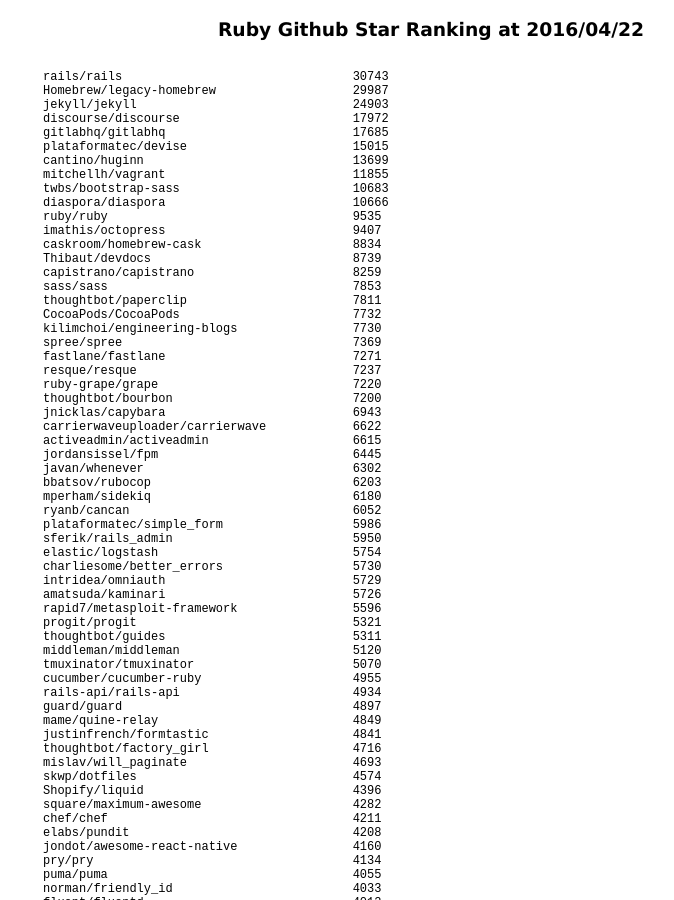
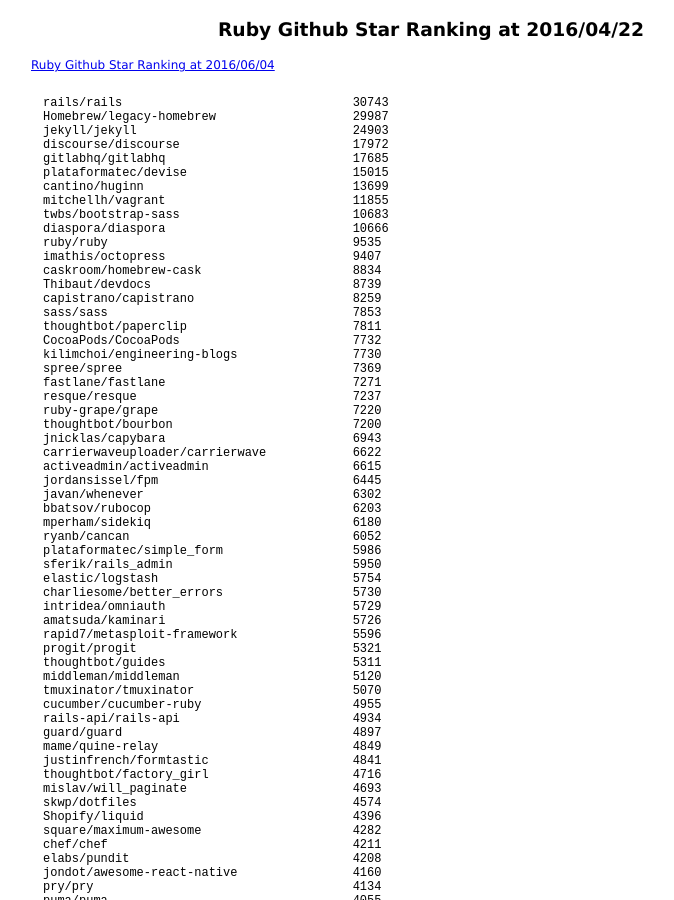
Before and after one commit to 38elements/38elements.github.com, a Jekyll site: the page built from _posts/2016-04-22-ruby-repository-github-star-ranking.md, in a window 1280 px wide and 900 px high. Shown: the whole window, without its empty margins (209-883 px from the left). Built offline with Jekyll 4.4.1, drawn with Linux system fonts in a browser that asks for light colours.

Commit message:
Update 2016-04-22-ruby-repository-github-star-ranking.md

```diff
--- a/_posts/2016-04-22-ruby-repository-github-star-ranking.md
+++ b/_posts/2016-04-22-ruby-repository-github-star-ranking.md
@@ -2,6 +2,7 @@
 layout: posts
 title: Ruby Github Star Ranking at 2016/04/22
 ---
+[Ruby Github Star Ranking at 2016/06/04](/2016/06/04/ruby-repository-github-star-ranking.html)
 <pre style="background-color: white;border: none;">
 rails/rails                                30743
 Homebrew/legacy-homebrew                   29987
```
